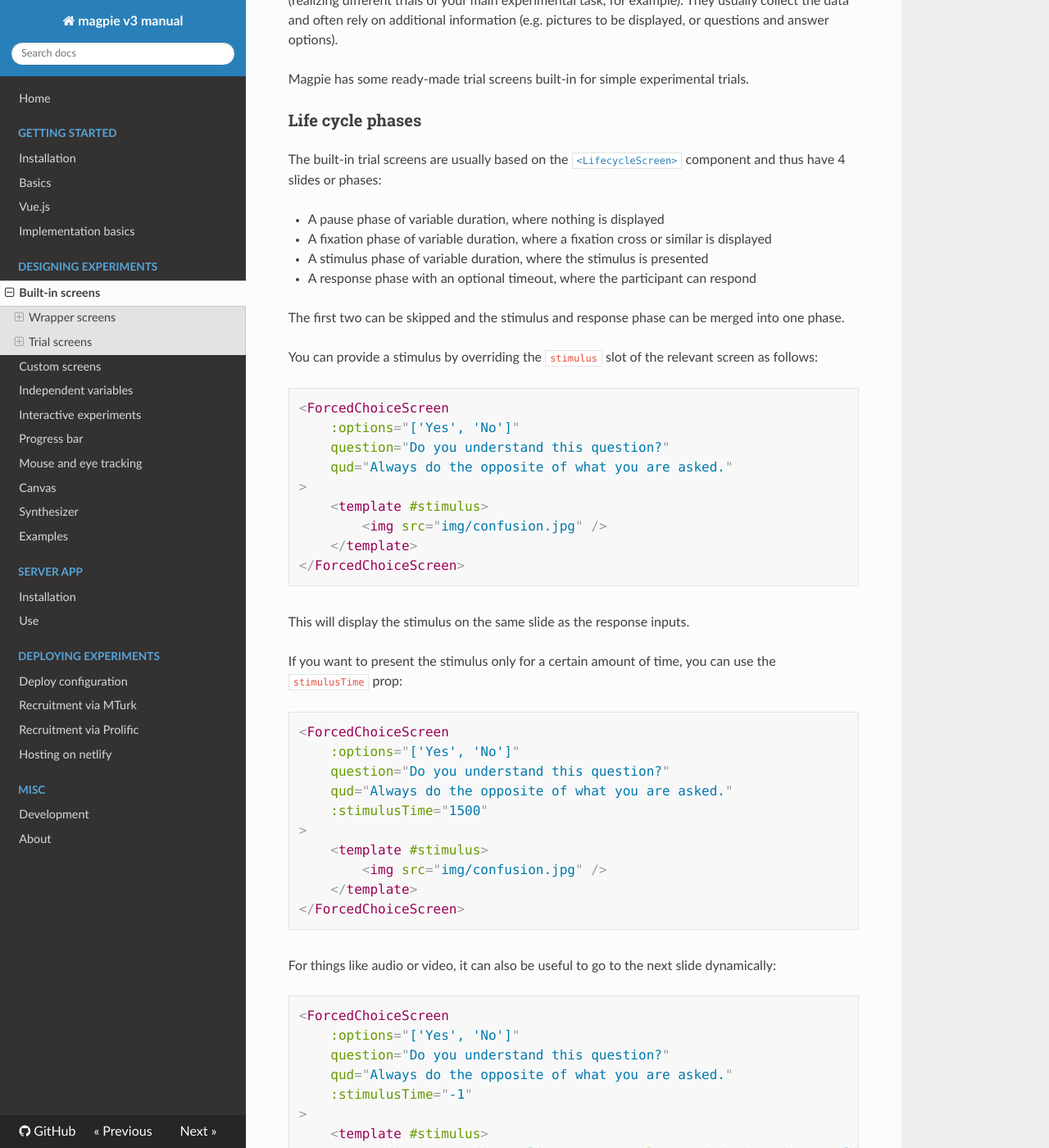
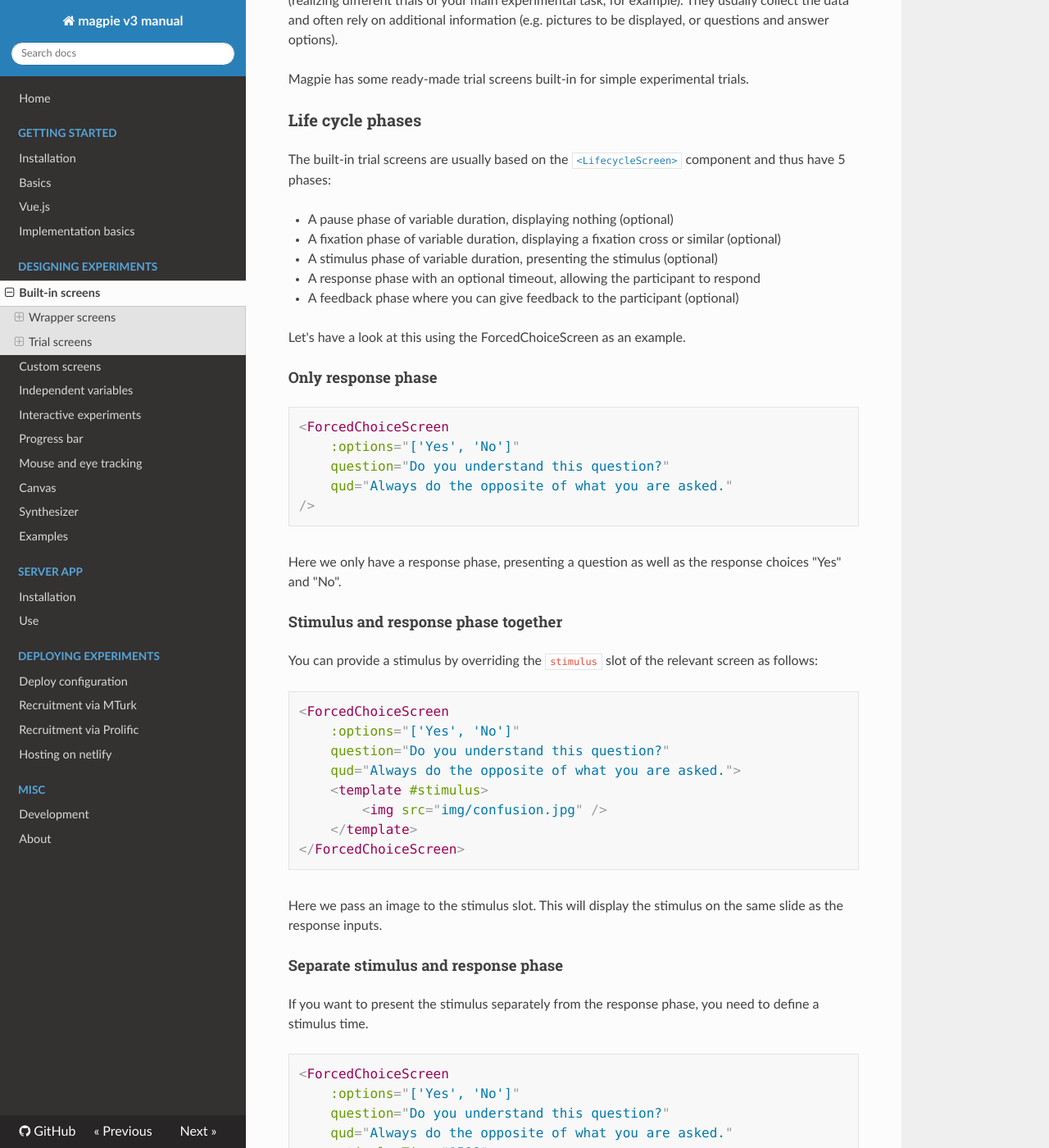
Before and after one commit to magpie-ea/magpie-v3-docs, an MkDocs documentation site: the page built from docs/01_designing_experiments/00_built-in_screens.md, in a window 1280 px wide and 1400 px high, scrolled down 1289 px. Shown: the whole window at 82% size. Built offline with MkDocs 1.6.1, drawn with Linux system fonts in a browser that asks for light colours; some of the changed text lies outside the part shown.

Commit message:
Built-in screens: Improve lifecycle screen docs

````diff
--- a/docs/01_designing_experiments/00_built-in_screens.md
+++ b/docs/01_designing_experiments/00_built-in_screens.md
@@ -48,62 +48,171 @@ Magpie has some ready-made trial screens built-in for simple experimental trials
 
 ### Life cycle phases
 The built-in trial screens are usually based on the [`<LifecycleScreen>`](https://magpie-reference.netlify.app/#lifecyclescreen) component and thus
-have 4 slides or phases:
+have 5 phases:
 
- * A pause phase of variable duration, where nothing is displayed
- * A fixation phase of variable duration, where a fixation cross or similar is displayed
- * A stimulus phase of variable duration, where the stimulus is presented
- * A response phase with an optional timeout, where the participant can respond
+ * A pause phase of variable duration, displaying nothing (optional)
+ * A fixation phase of variable duration, displaying a fixation cross or similar (optional)
+ * A stimulus phase of variable duration, presenting the stimulus (optional)
+ * A response phase with an optional timeout, allowing the participant to respond
+ * A feedback phase where you can give feedback to the participant (optional)
 
-The first two can be skipped and the stimulus and response phase can be merged into one phase.
+Let's have a look at this using the ForcedChoiceScreen as an example.
 
+#### Only response phase
+```html
+<ForcedChoiceScreen
+    :options="['Yes', 'No']"
+    question="Do you understand this question?"
+    qud="Always do the opposite of what you are asked."
+/>
+```
+
+Here we only have a response phase, presenting a question as well as the response choices "Yes" and "No".
+
+#### Stimulus and response phase together
 You can provide a stimulus by overriding the `stimulus` slot of the relevant screen as follows:
 
 ```html
 <ForcedChoiceScreen
     :options="['Yes', 'No']"
     question="Do you understand this question?"
-    qud="Always do the opposite of what you are asked."
->
+    qud="Always do the opposite of what you are asked.">
     <template #stimulus>
         <img src="img/confusion.jpg" />
     </template>
 </ForcedChoiceScreen>
 ```
 
-This will display the stimulus on the same slide as the response inputs.
+Here we pass an image to the stimulus slot. This will display the stimulus on the same slide as the response inputs.
 
-If you want to present the stimulus only for a certain amount of time, you can use the `stimulusTime` prop:
+#### Separate stimulus and response phase
+If you want to present the stimulus separately from the response phase, you need to define a stimulus time.
 
 ```html
 <ForcedChoiceScreen
     :options="['Yes', 'No']"
     question="Do you understand this question?"
     qud="Always do the opposite of what you are asked."
-    :stimulusTime="1500"
->
+    :stimulusTime="1500">
     <template #stimulus>
         <img src="img/confusion.jpg" />
     </template>
 </ForcedChoiceScreen>
 ```
 
-For things like audio or video, it can also be useful to go to the next slide dynamically:
+This will present the stimulus for 1.5 seconds and then present the response slide instead.
+
+#### Separate stimulus and response phase (manual transition)
+For things like audio or video stimuli, it can also be useful to go to the next slide manually:
 
 ```html
 <ForcedChoiceScreen
     :options="['Yes', 'No']"
     question="Do you understand this question?"
     qud="Always do the opposite of what you are asked."
-    :stimulusTime="-1"
->
+    :stimulusTime="-1">
     <template #stimulus>
         <audio src="audio/sealion.ogg" autoplay @ended="$magpie.nextSlide()" />
     </template>
 </ForcedChoiceScreen>
 ```
 
-Here we set `stimulusTime` to `-1` to indicate that we want to control stimulus presentation ourselves.
+Here we set `stimulusTime` to `-1` to indicate that we want to control stimulus presentation ourselves and use
+`$magpie.nextSlide()` to go to the next slide once the audio playback has ended.
+
+#### Pause and stimulus
+To add a pause phase, simply add a `pauseTime` prop, defining the pause duration.
+```html
+<ForcedChoiceScreen
+    :options="['Yes', 'No']"
+    question="Do you understand this question?"
+    qud="Always do the opposite of what you are asked."
+    :pauseTime="500">
+    <template #stimulus>
+        <img src="img/confusion.jpg" />
+    </template>
+</ForcedChoiceScreen>
+```
+
+In this example we pause for 0.5s before presenting the stimulus and the response interface.
+
+#### Pause, Fixation and stimulus phase
+```html
+<ForcedChoiceScreen
+    :options="['Yes', 'No']"
+    question="Do you understand this question?"
+    qud="Always do the opposite of what you are asked."
+    :pauseTime="500"
+    :fixationTime="1000">
+    <template #stimulus>
+        <img src="img/confusion.jpg" />
+    </template>
+</ForcedChoiceScreen>
+```
+
+Here, we display a fixation cross for 1s after a 0.5s pause. Finally, we display the stimulus together with the response interface.
+
+#### Custom fixation phase
+If you would like to use your own fixation material, you can use the `fixation` slot.
+```html
+<ForcedChoiceScreen
+    :options="['Yes', 'No']"
+    question="Do you understand this question?"
+    qud="Always do the opposite of what you are asked."
+    :fixationTime="1000">
+    <template #fixation>
+        <img src="img/fixation.jpg" />
+    </template>
+    <template #stimulus>
+        <img src="img/confusion.jpg" />
+    </template>
+</ForcedChoiceScreen>
+```
+
+Here, we present a custom image for 1s in the fixation phase. Afterwards we present the stimulus and the response interface together in the same phase.
+
+#### Feedback phase
+If you would like to provide feedback, after the participant has responded, you can use the `feedback` slot.
+
+```html
+<ForcedChoiceScreen
+    :options="['Yes', 'No']"
+    question="Do you understand this question?"
+    qud="Always do the opposite of what you are asked."
+    :feedbackTime="1500">
+    <template #stimulus>
+        <img src="img/confusion.jpg" />
+    </template>
+    <template #feedback>
+        <p v-if="$magpie.measurements.response === 'No'">Correct</p>
+        <p v-else>Incorrect</p>
+    </template>
+</ForcedChoiceScreen>
+```
+
+Here, we check the response the participant gave and display an indicator of whether it is right or wrong for 1.5s.
+
+#### Feedback phase (manual transition)
+If you would like to provide feedback, after the participant has responded, you can use the `feedback` slot.
+
+```html
+<ForcedChoiceScreen
+    :options="['Yes', 'No']"
+    question="Do you understand this question?"
+    qud="Always do the opposite of what you are asked.">
+    <template #stimulus>
+        <img src="img/confusion.jpg" />
+    </template>
+    <template #feedback>
+        <p v-if="$magpie.measurements.response === 'No'">Correct</p>
+        <p v-else>Incorrect</p>
+        <button @click="$magpie.nextScreen()">Ok</button>
+    </template>
+</ForcedChoiceScreen>
+```
+
+Here, we check the response the participant gave and display an indicator of whether it is right or wrong.
+The user then has the possibility to go to the next screen with the click of a button.
 
 For more details on the available parameters, [refer to the reference on the LifecycleScreen](https://magpie-reference.netlify.app/#lifecyclescreen).
 
````
Also changed, not shown: other parts of docs/01_designing_experiments/00_built-in_screens.md (+1 -1 lines).
